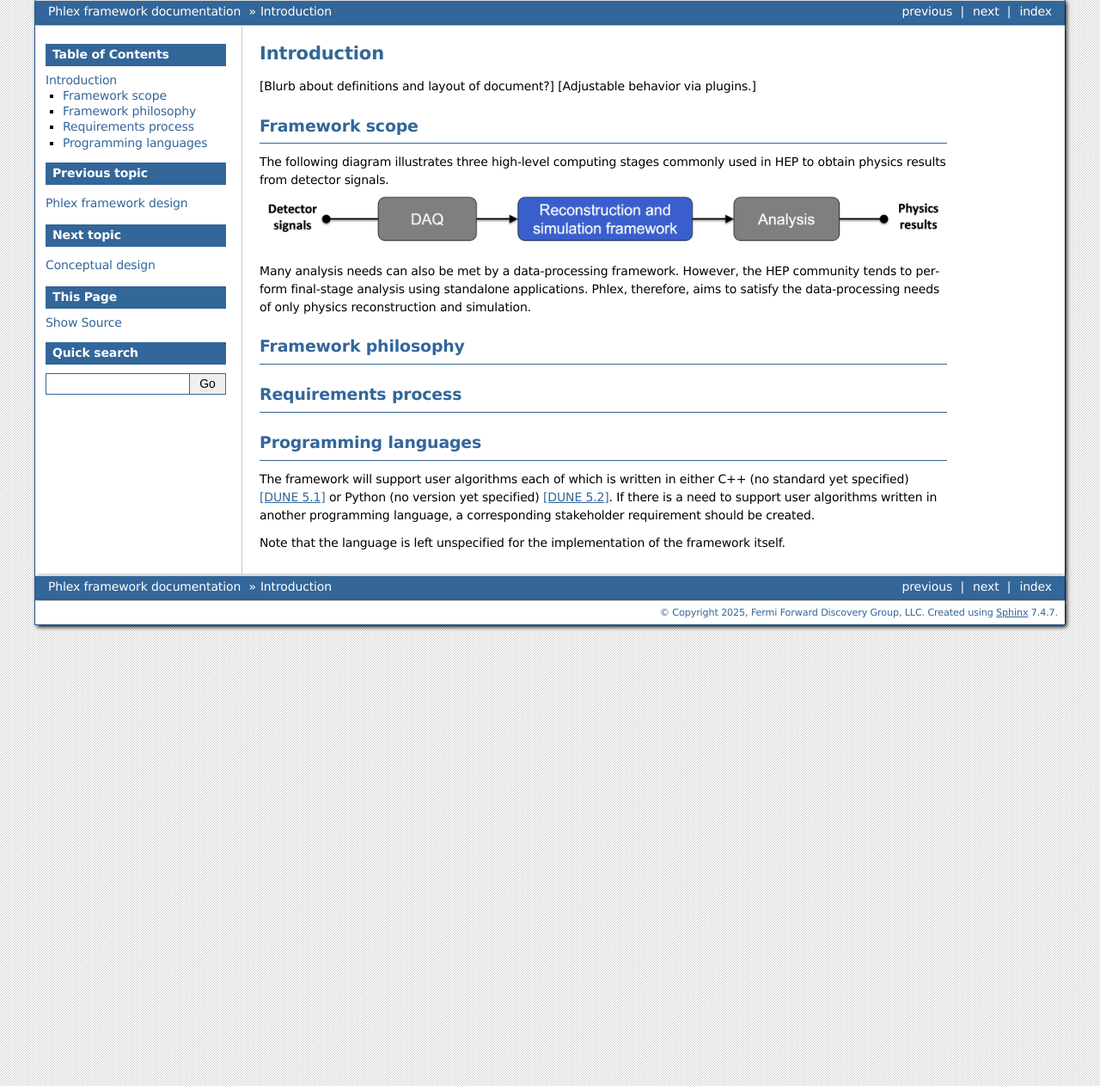
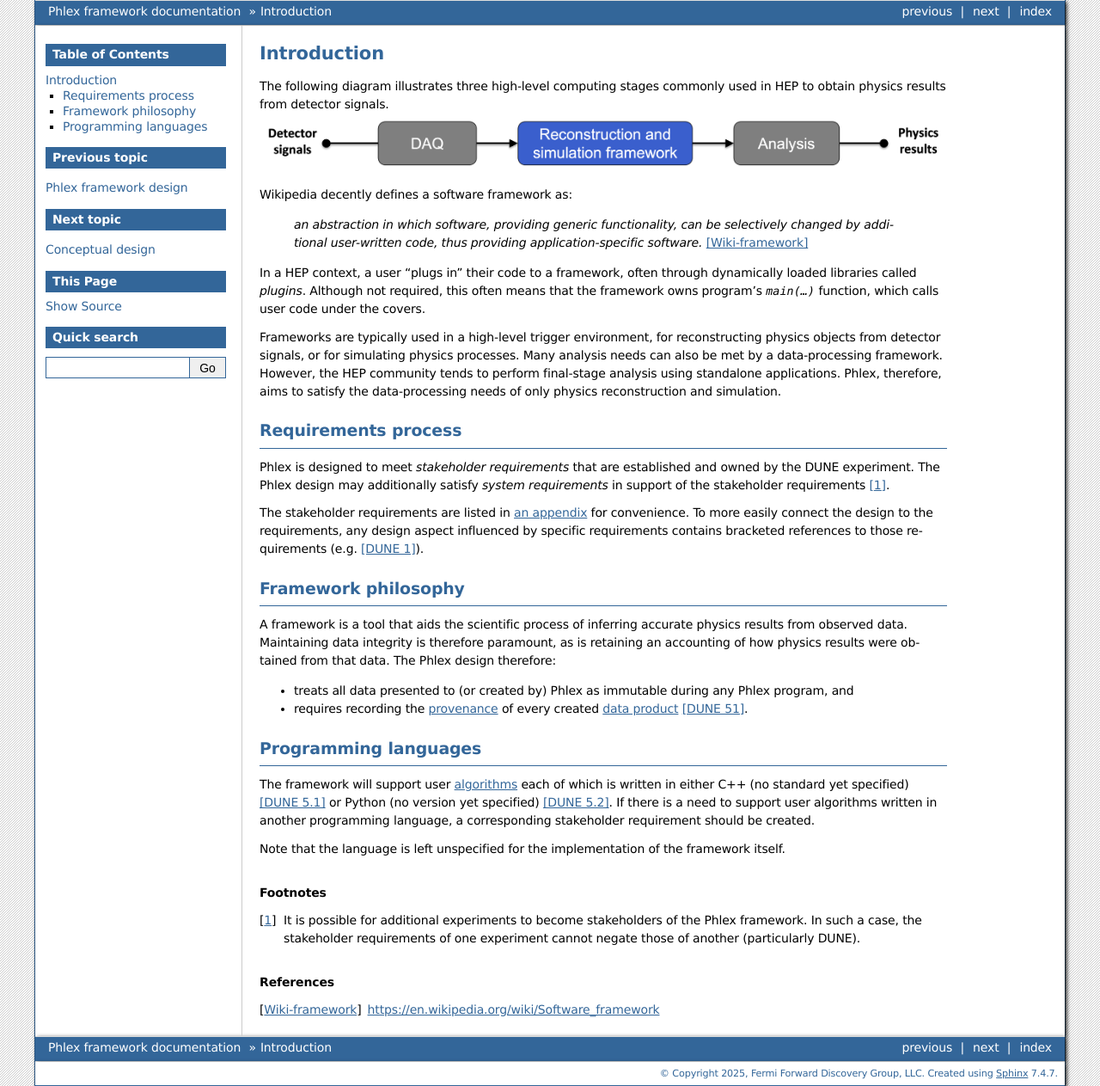
Before and after one commit to Framework-R-D/phlex-design, a Sphinx documentation site: the page built from doc/introduction.rst, in a window 1280 px wide. Shown: the whole page at 86% size. Built offline with Sphinx 7.4.7, drawn with Linux system fonts in a browser that asks for light colours.

Commit message:
Complete first draft of introduction

```diff
--- a/doc/introduction.rst
+++ b/doc/introduction.rst
@@ -1,30 +1,54 @@
 Introduction
 ============
-
-[Blurb about definitions and layout of document?]
-[Adjustable behavior via plugins.]
-
-Framework scope
----------------
 
 The following diagram illustrates three high-level computing stages commonly used in HEP to obtain physics results from detector signals.
 
 .. image:: framework-scope.png
 
+Wikipedia decently defines a software framework as:
+
+  *an abstraction in which software, providing generic functionality, can be selectively changed by additional user-written code, thus providing application-specific software.* [Wiki-framework]_
+
+In a HEP context, a user “plugs in” their code to a framework, often through dynamically loaded libraries called *plugins*.
+Although not required, this often means that the framework owns program's `main(...)` function, which calls user code under the covers.
+
+Frameworks are typically used in a high-level trigger environment, for reconstructing physics objects from detector signals, or for simulating physics processes.
 Many analysis needs can also be met by a data-processing framework.
 However, the HEP community tends to perform final-stage analysis using standalone applications.
 Phlex, therefore, aims to satisfy the data-processing needs of only physics reconstruction and simulation.
 
+Requirements process
+--------------------
+
+Phlex is designed to meet *stakeholder requirements* that are established and owned by the DUNE experiment.
+The Phlex design may additionally satisfy *system requirements* in support of the stakeholder requirements [#f1]_.
+
+The stakeholder requirements are listed in :ref:`an appendix <requirements:Framework requirements>` for convenience.
+To more easily connect the design to the requirements, any design aspect influenced by specific requirements contains bracketed references to those requirements (e.g. :dune:`1 Algorithm Decomposability`).
+
 Framework philosophy
 --------------------
 
-Requirements process
---------------------
+A framework is a tool that aids the scientific process of inferring accurate physics results from observed data.
+Maintaining data integrity is therefore paramount, as is retaining an accounting of how physics results were obtained from that data.
+The Phlex design therefore:
+
+- treats all data presented to (or created by) Phlex as immutable during any Phlex program, and
+- requires recording the :term:`provenance` of every created :term:`data product` :dune:`51 Provenance discovery`.
 
 Programming languages
 ---------------------
 
-The framework will support user algorithms each of which is written in either C++ (no standard yet specified) :dune:`5.1 Support C++ algorithms` or Python (no version yet specified) :dune:`5.2 Support Python algorithms`.
+The framework will support user :term:`algorithms <algorithm>` each of which is written in either C++ (no standard yet specified) :dune:`5.1 Support C++ algorithms` or Python (no version yet specified) :dune:`5.2 Support Python algorithms`.
 If there is a need to support user algorithms written in another programming language, a corresponding stakeholder requirement should be created.
 
 Note that the language is left unspecified for the implementation of the framework itself.
+
+.. rubric:: Footnotes
+
+.. [#f1] It is possible for additional experiments to become stakeholders of the Phlex framework.
+         In such a case, the stakeholder requirements of one experiment cannot negate those of another (particularly DUNE).
+
+.. rubric:: References
+
+.. [Wiki-framework] https://en.wikipedia.org/wiki/Software_framework
```
Also changed, not shown: doc/DUNE-framework-baseline-1.rst (+6 -3 lines).
